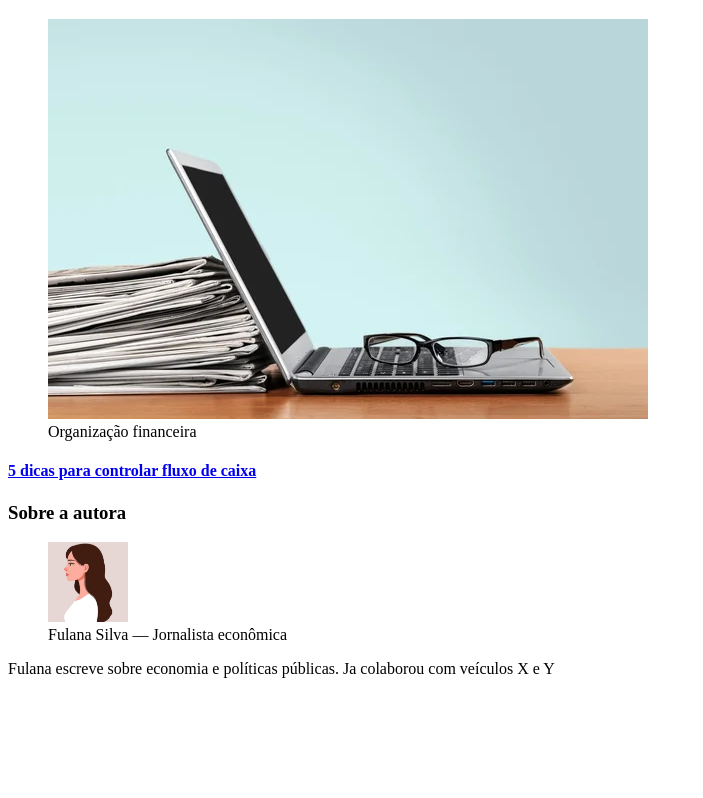
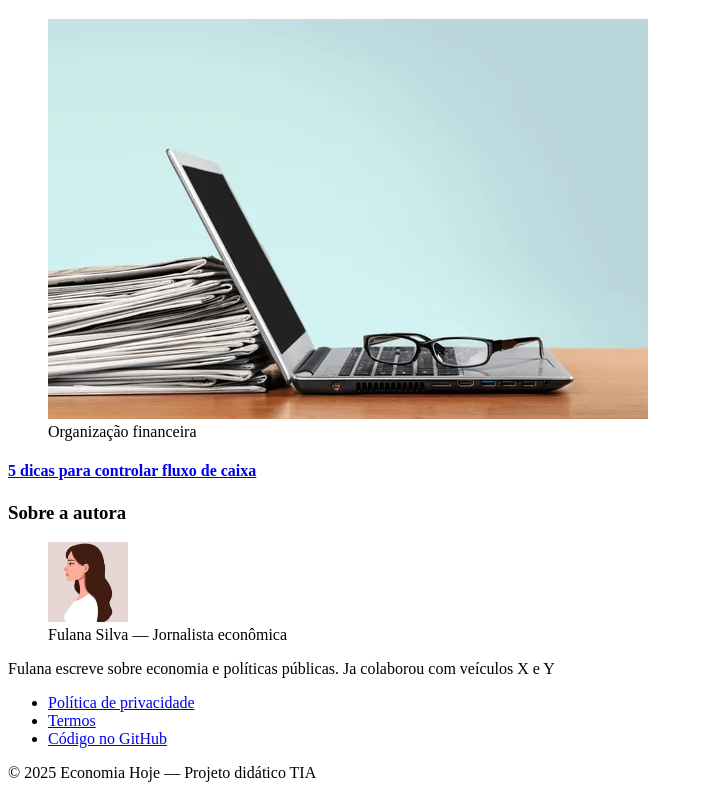
Before and after one commit to pbLola/TIAFRONT_M1-P1-N4-2-, a plain HTML site: page index.html in a window 1280 px wide. Shown: the part 2063-2861 px from the top of the page, without its empty margins (0-703 px from the left). Before the commit the page ends 2757 px from the top, so only its background shows below. Drawn offline with Linux system fonts and the light colour scheme.

Commit message:
feat(footer): criar rodapé com links, copyright e informações de contato

```diff
--- a/index.html
+++ b/index.html
@@ -173,6 +173,19 @@ family=Poppins:wght@400;500;600;700;800&display=swap"
         </section>
       </aside>
     </main>
-    <footer></footer>
+    <footer class="site-footer" role="contentinfo">
+      <nav aria-label="links secundários">
+        <ul>
+          <li><a href="#">Política de privacidade</a></li>
+          <li><a href="#">Termos</a></li>
+          <li>
+            <a href="https://github.com/pbLola/TIAFRONT_M1-P1-N4-2-#"
+              >Código no GitHub</a
+            >
+          </li>
+        </ul>
+      </nav>
+      <p>&copy; 2025 Economia Hoje — Projeto didático TIA</p>
+    </footer>
   </body>
 </html>
```
